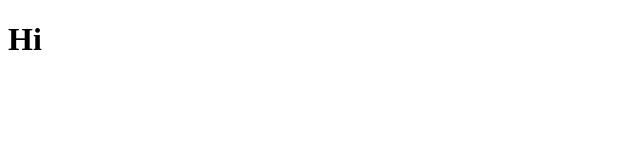
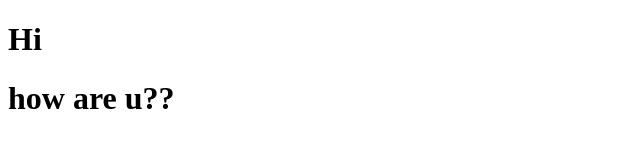
Before and after one commit to Hafsarajput/EAD_, a plain HTML site: page index.html in a window 1280 px wide. Shown: the whole page, without its empty margins (0-640 px from the left). Drawn offline with Linux system fonts and the light colour scheme.

Commit message:
greet added

```diff
--- a/index.html
+++ b/index.html
@@ -7,6 +7,7 @@
 </head>
 <body>
     <h1>Hi</h1>
+    <h1>how are u??</h1>
 </body>
 <script src="index.js"></script>
 </html>
```
